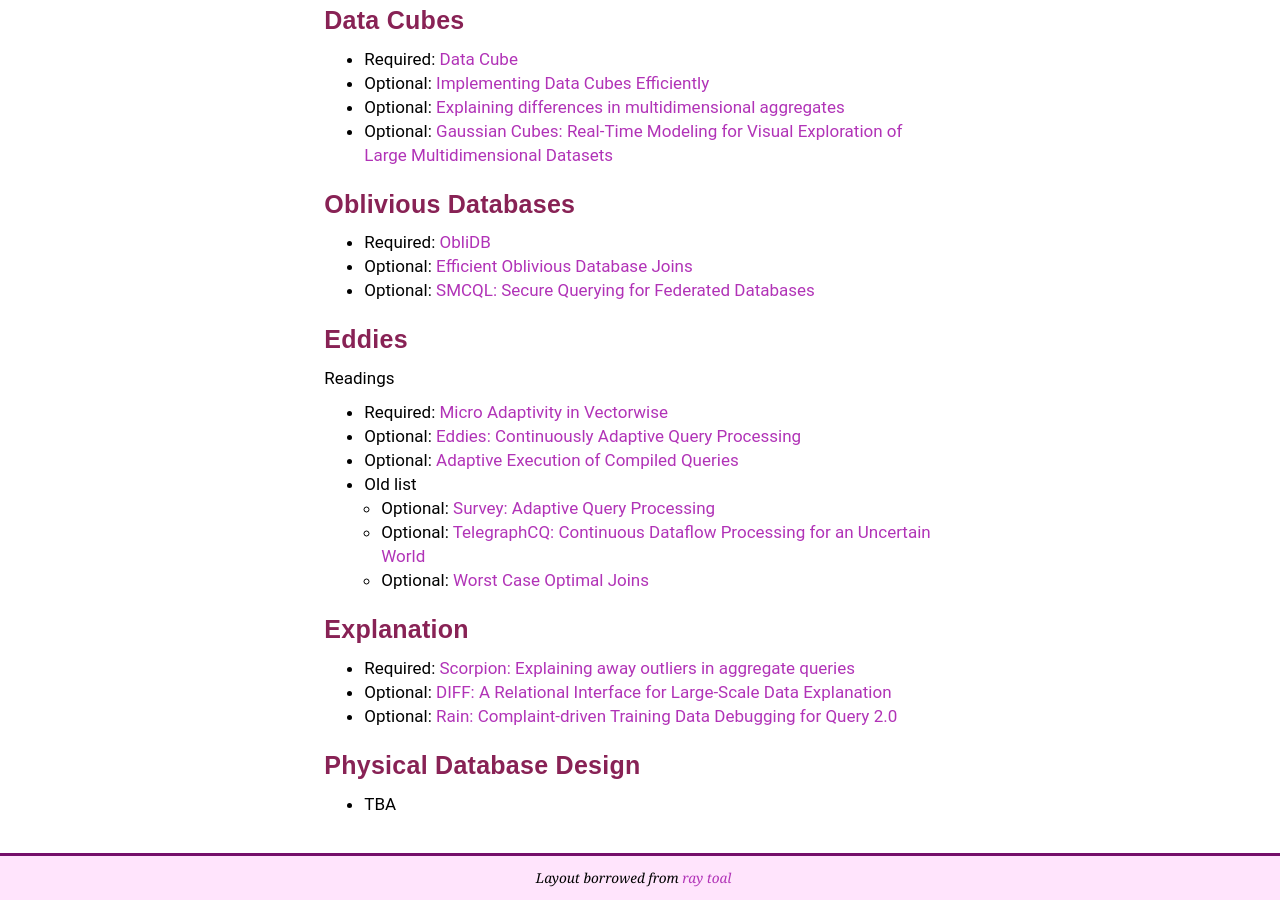
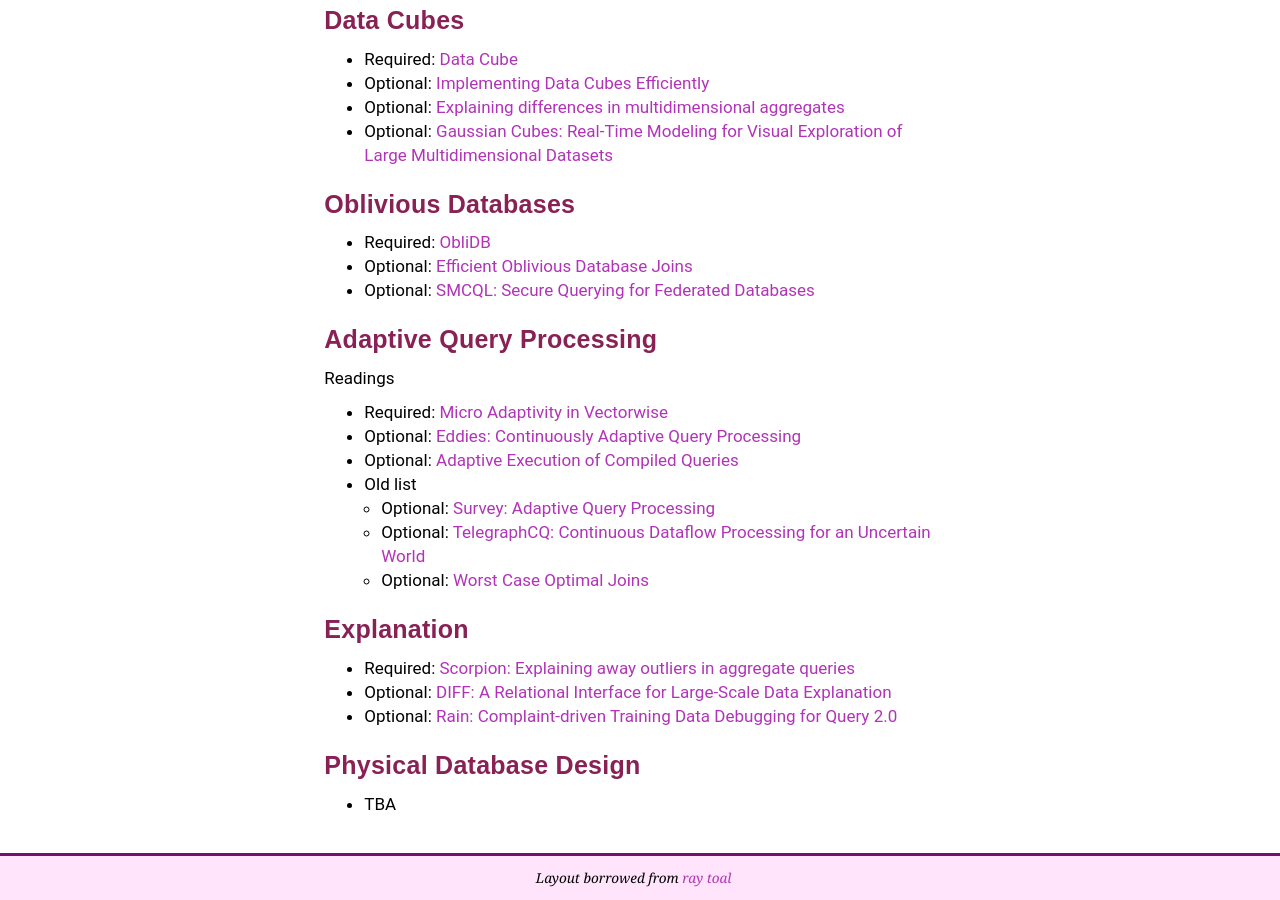
Before and after one commit to w6113/website_fall2020, a Jekyll site: the page built from papers.md, in a window 1280 px wide and 900 px high, scrolled down 8869 px. Built offline with Jekyll 4.4.1, drawn with Linux system fonts in a browser that asks for light colours; our own code applies the rules of GitHub Pages for plain Markdown files.

Commit message:
updated website

```diff
--- a/_data/schedule.csv
+++ b/_data/schedule.csv
@@ -21,7 +21,7 @@
 white,Thu 11-12,Lineage,lineage,,,,
 #fdf3fd,Tue 11-17,Optimistic Concurrency Control,occ,,,,
 #fdf3fd,Thu 11-19,Serverless Query Proc,serverless,,,,A5 (11/20 11:59pm)
-white,Tue 11-24,???,,,Junyoung,,
+white,Tue 11-24,Adaptive Query Proc (no reviews),,,Junyoung,eddies,
 white,Thu 11-26,-,,,,,
 #fdf3fd,Tue 12-01,ML in DBs,mlindb,,,,
 #fdf3fd,Thu 12-03,Result Explanation,explanation,,,,
--- a/papers.md
+++ b/papers.md
@@ -458,7 +458,7 @@
 * Optional: [SMCQL: Secure Querying for Federated Databases](http://users.eecs.northwestern.edu/~jennie/pubs/smcql.pdf)
 
 <a name='eddies' />
-### Eddies
+### Adaptive Query Processing
 
 Readings
 
```
